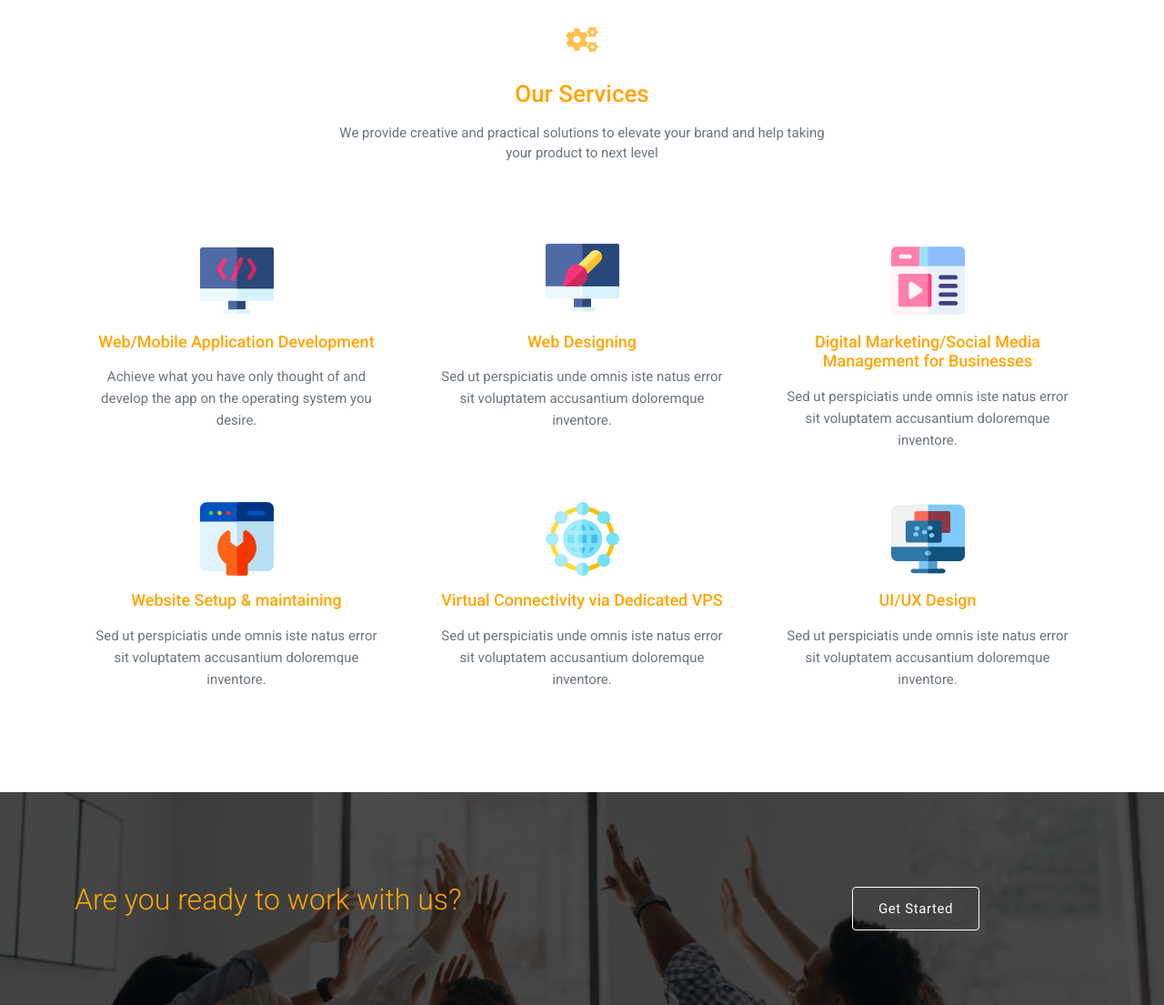
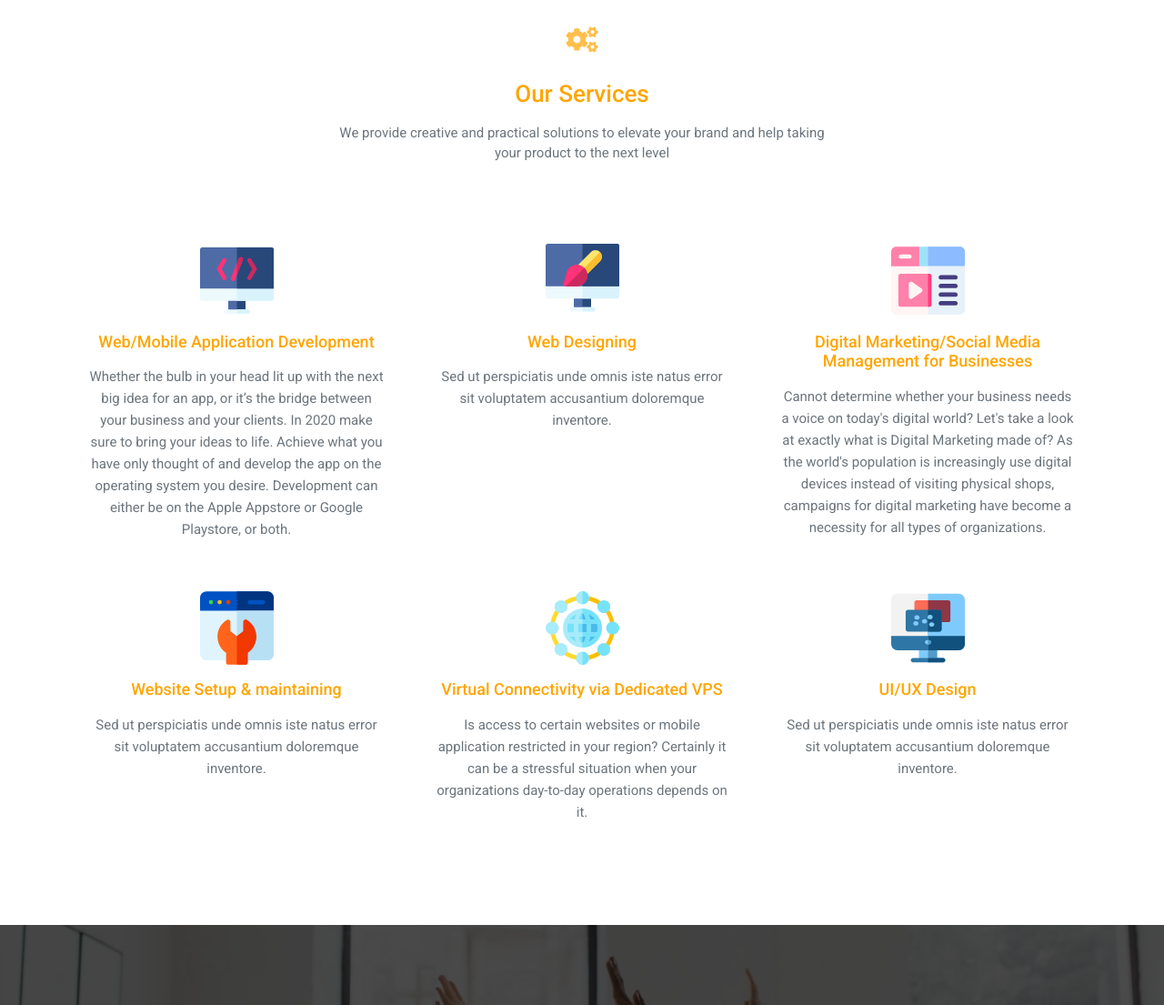
Before and after one commit to aamsalehin/spotitusa, a plain HTML site: page index.html in a window 1280 px wide. Shown: the part 1420-2525 px from the top of the page at 91% size. Drawn offline with nearby package versions, Linux system fonts and the light colour scheme.

Commit message:
service description added

```diff
--- a/index.html
+++ b/index.html
@@ -219,7 +219,7 @@
               <h5>Our Services</h5>
               <p class="mt-3 text-muted">
                 We provide creative and practical solutions to elevate your
-                brand and help taking your product to next level
+                brand and help taking your product to the next level
               </p>
             </div>
           </div>
@@ -240,8 +240,7 @@
               <div class="services-desc">
                 <h4 class="">Web/Mobile Application Development</h4>
                 <p class="text-muted pt-2">
-                  Achieve what you have only thought of and develop the app on
-                  the operating system you desire.
+                  Whether the bulb in your head lit up with the next big idea for an app, or it’s the bridge between your business and your clients. In 2020 make sure to bring your ideas to life. Achieve what you have only thought of and develop the app on the operating system you desire. Development can either be on the Apple Appstore or Google Playstore, or both.
                 </p>
               </div>
             </div>
@@ -283,8 +282,7 @@
                   Digital Marketing/Social Media Management for Businesses
                 </h4>
                 <p class="text-muted pt-2">
-                  Sed ut perspiciatis unde omnis iste natus error sit voluptatem
-                  accusantium doloremque inventore.
+                  Cannot determine whether your business needs a voice on today's digital world? Let's take a look at exactly what is Digital Marketing made of? As the world's population is increasingly use digital devices instead of visiting physical shops, campaigns for digital marketing have become a necessity for all types of organizations.
                 </p>
               </div>
             </div>
@@ -324,8 +322,7 @@
               <div class="services-desc">
                 <h4 class="">Virtual Connectivity via Dedicated VPS</h4>
                 <p class="text-muted pt-2">
-                  Sed ut perspiciatis unde omnis iste natus error sit voluptatem
-                  accusantium doloremque inventore.
+                  Is access to certain websites or mobile application restricted in your region? Certainly it can be a stressful situation when your organizations day-to-day operations depends on it.
                 </p>
               </div>
             </div>
```
